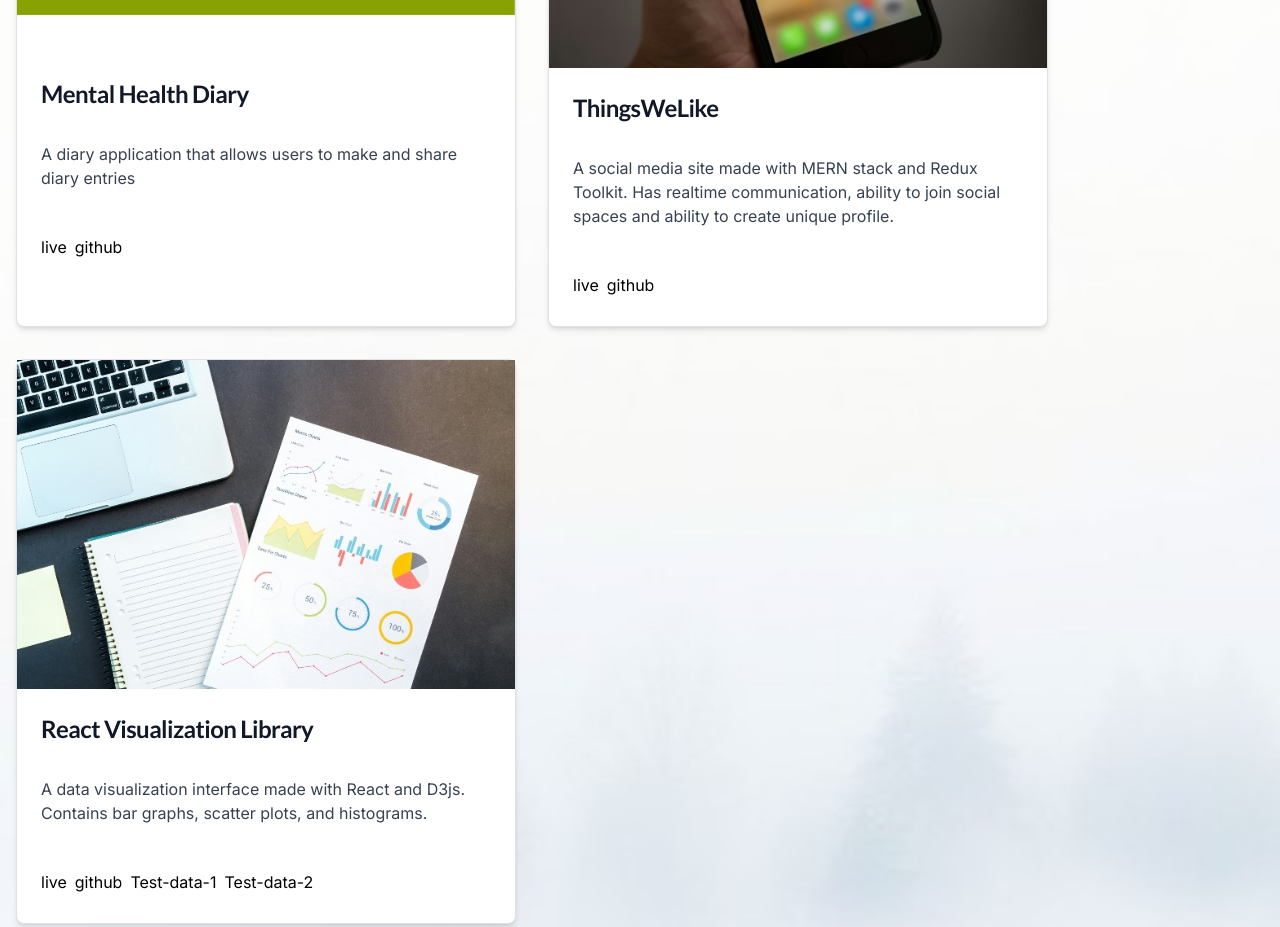
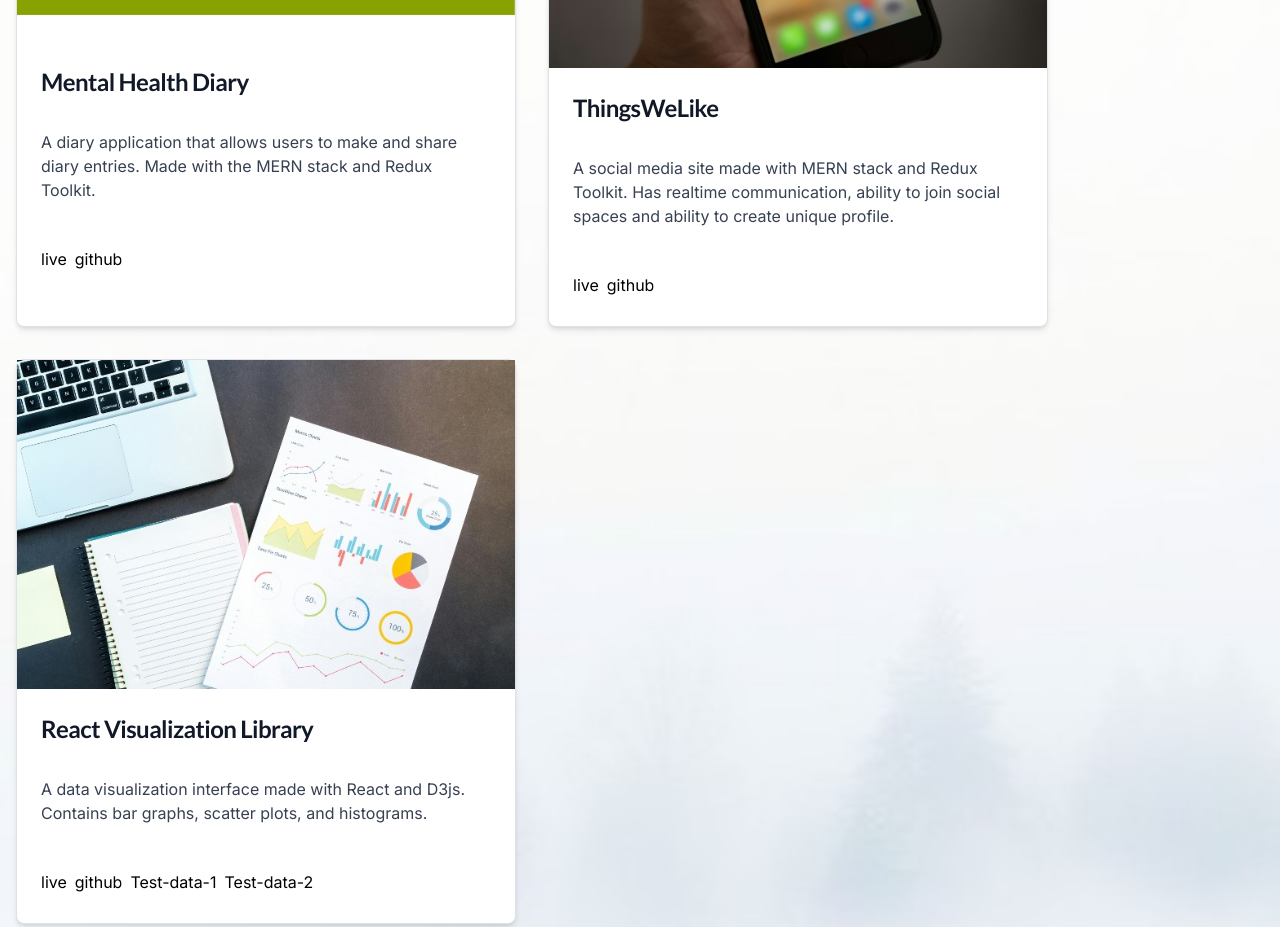
Before and after one commit to Bruce-Mahagwa/Portfolio_v1, a Next.js app in the folder portfolio_v1/: page / in a window 1280 px wide. Shown: the part 3100-4027 px from the top of the page. Built offline with nearby package versions, Linux system fonts and the light colour scheme; a web font is replaced by a local one.

Commit message:
Add more description for mental health diary project

```diff
--- a/portfolio_v1/components/Projects/Projects.js
+++ b/portfolio_v1/components/Projects/Projects.js
@@ -38,7 +38,7 @@ const project_data_web = [
     {
         name: "Mental Health Diary",
         img_project: img_web_4,
-        description: "A diary application that allows users to make and share diary entries",
+        description: "A diary application that allows users to make and share diary entries. Made with the MERN stack and Redux Toolkit.",
         github: "https://github.com/Bruce-Mahagwa/MentalHealthDiary",
         live: "https://mental-health-diary.vercel.app/",
     },
```
